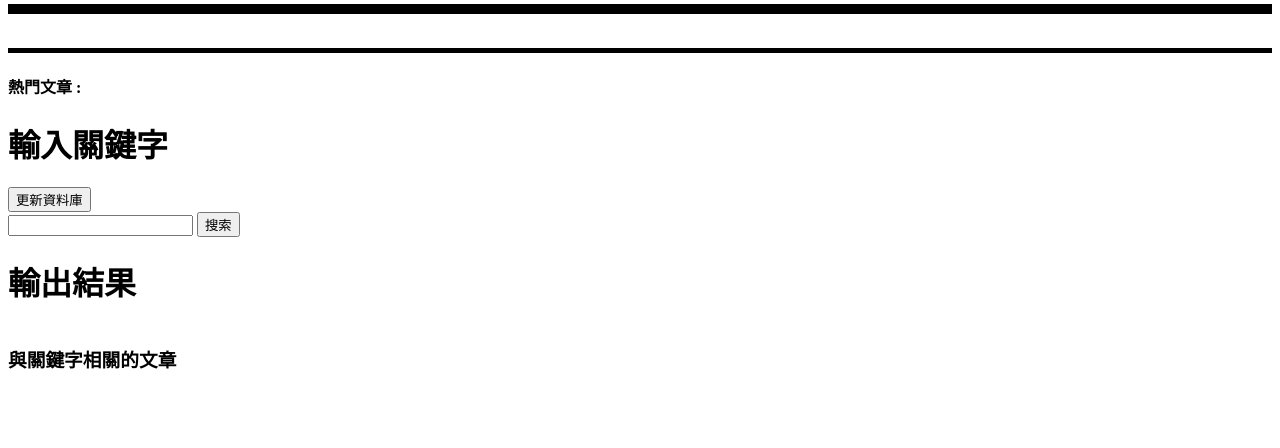
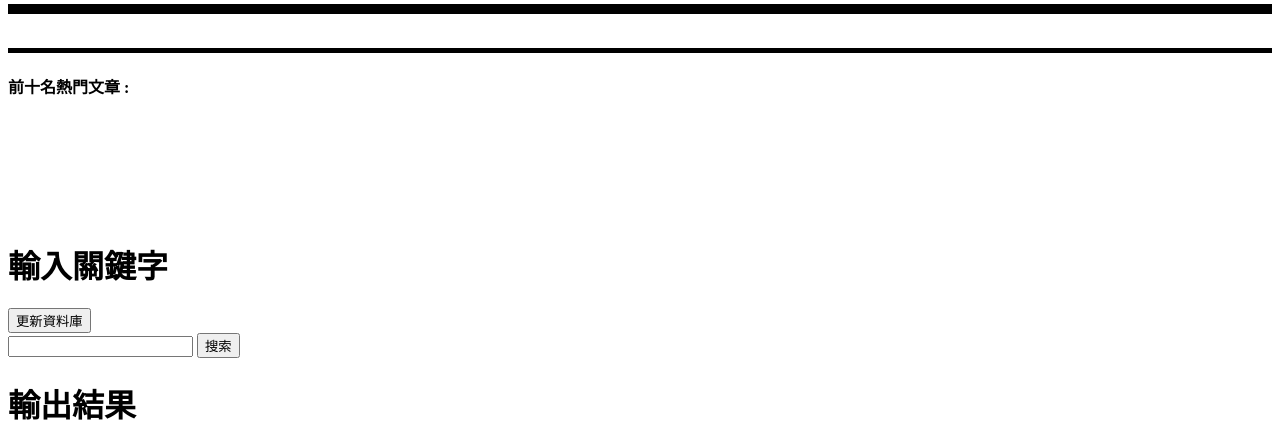
Before and after one commit to Dakudonkuro/2018_python_Django, a Django app: template django-tutorial-master/templates/search.html in a window 1280 px wide. Shown: the part 141-589 px from the top of the page. Run offline with Django 3.2, Linux system fonts and the light colour scheme; the template is opened without the code that fills it, so the values that code supplies are empty.

Commit message:
Update search.html

```diff
--- a/django-tutorial-master/templates/search.html
+++ b/django-tutorial-master/templates/search.html
@@ -19,10 +19,12 @@ footer {
      <HR color="#000000" size="10" >
      <marquee>{{runtitle}}</marquee>
      <HR color="#000000" size="5" >
-     <h4>熱門文章 : </h4>
+     <h4>前十名熱門文章 : </h4>
+     <div style="width:500px;height:100px;overflow-x:hidden;overflow-y:auto;background-color:white;">
      {% for three in hot %}
          <p>推文數 : {{ three.hot }} <a href="{{ three.link }}" target="_blank">{{three.title }}</a></p>
      {% endfor %}
+     </div>
      <h1>輸入關鍵字</h1>
      <form action="/search" method="get">
         <input type="submit" value="更新資料庫">
```
